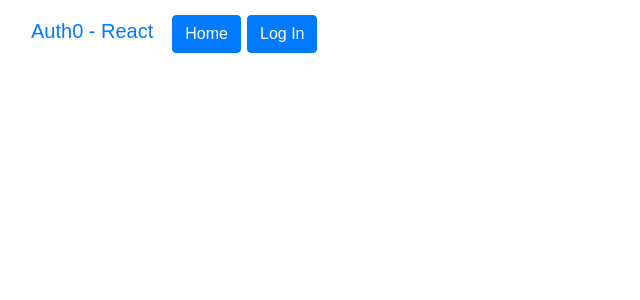
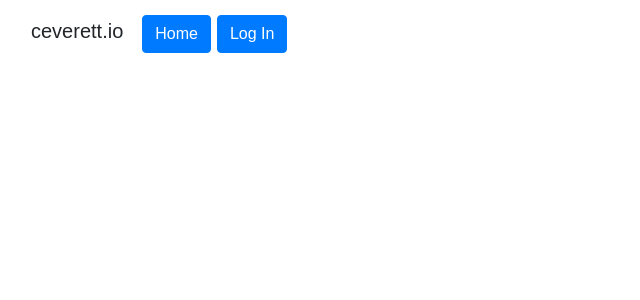
Before and after one commit to nahash411/ceverett.io, a React (Create React App) app: page / in a window 1280 px wide. Shown: the top 300 px of the page, without its empty margins (0-640 px from the left). Built offline with nearby package versions, Linux system fonts and the light colour scheme; what auth0-js would draw is missing.

Commit message:
Changed navbar branding from Auth0 boilerplate to ceverett.io

```diff
--- a/src/App.js
+++ b/src/App.js
@@ -23,7 +23,7 @@ class App extends Component {
         <Navbar fluid>
           <Navbar.Header>
             <Navbar.Brand>
-              <a href="#">Auth0 - React</a>
+              <h3>ceverett.io</h3>
             </Navbar.Brand>
             <Button
               bsStyle="primary"
```
